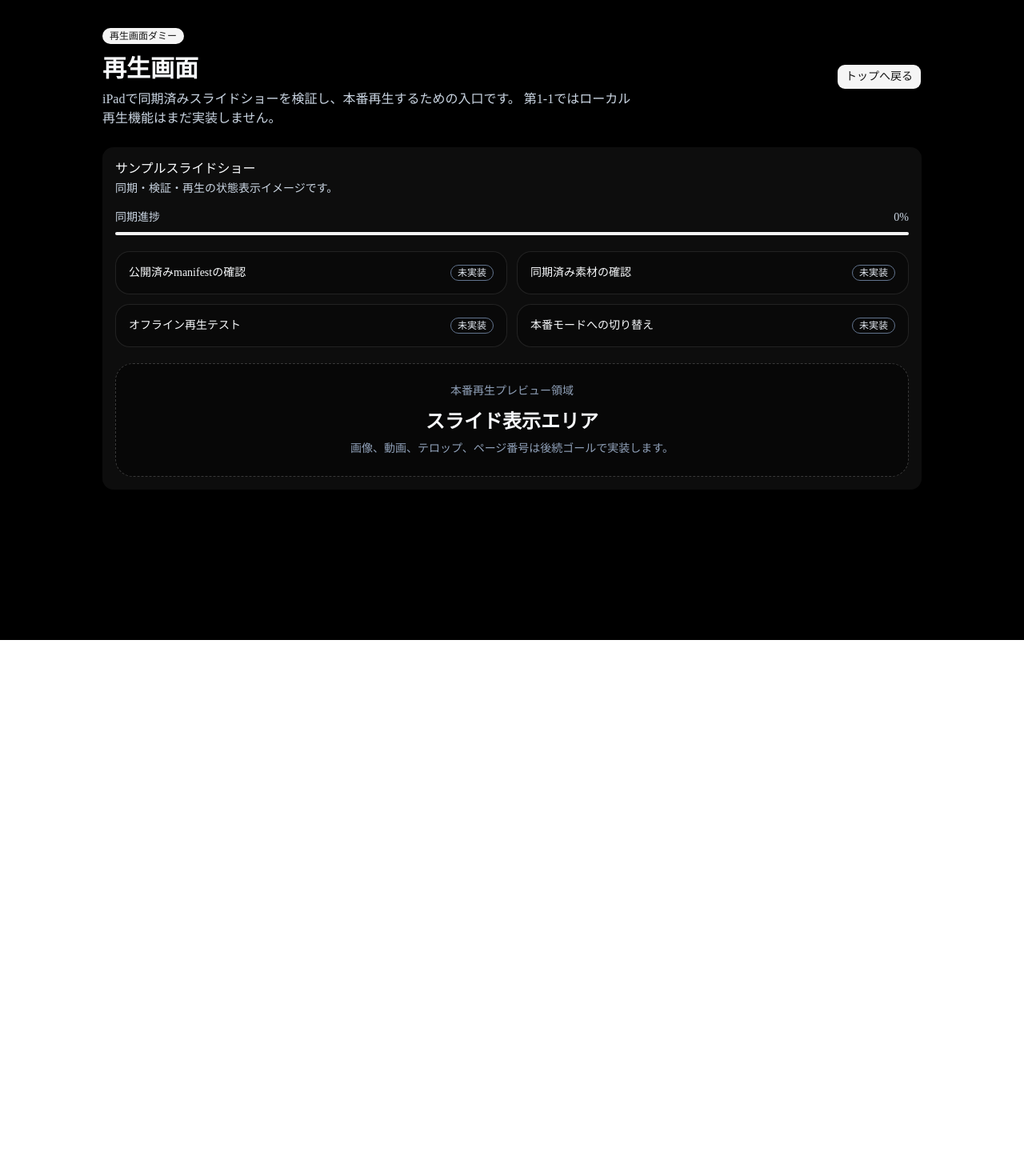
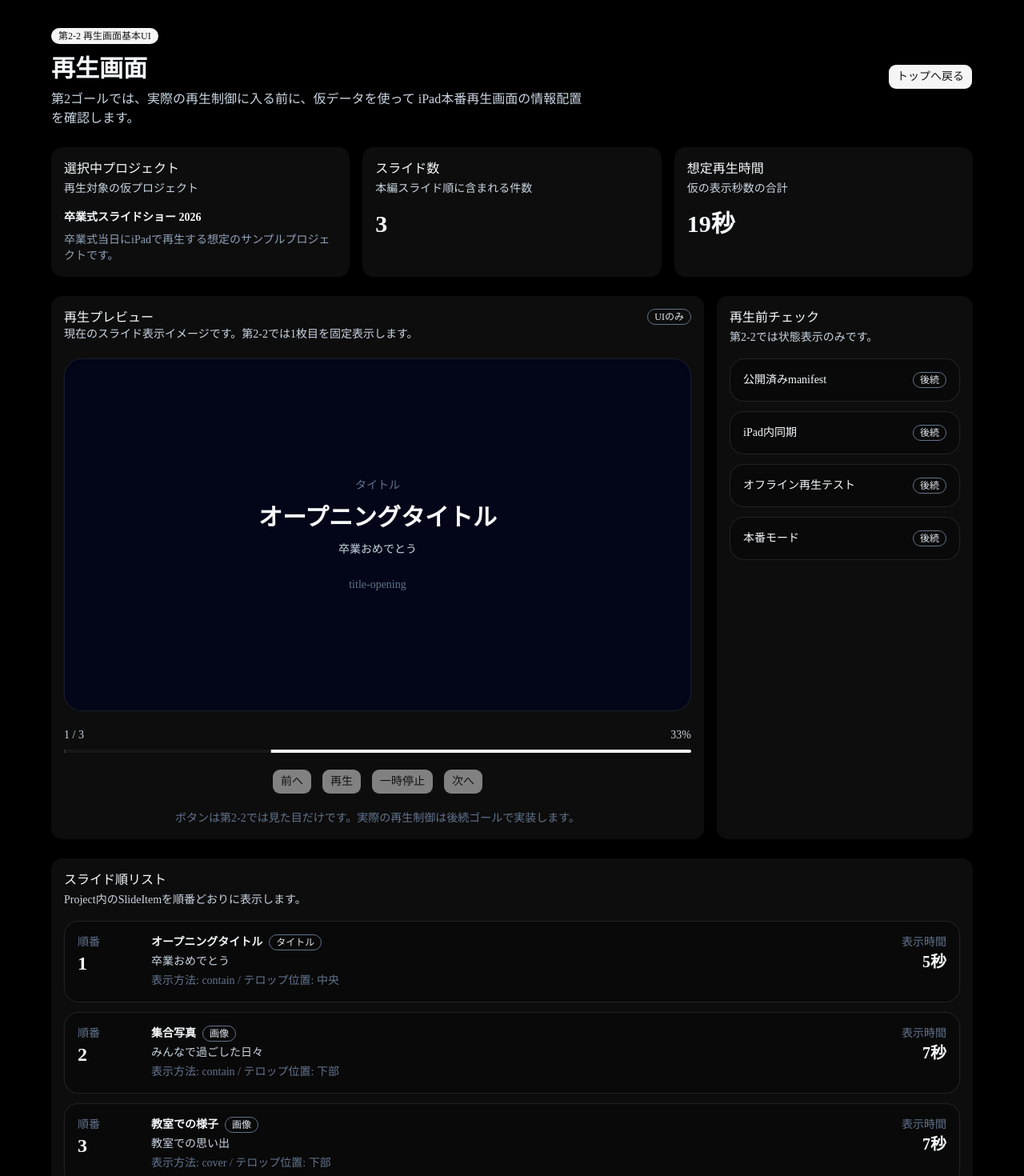
Before and after one commit to hamakirin1230/ipad-slideshow-pwa, a Next.js app: page /ipad-slideshow-pwa/player in a window 1280 px wide. Shown: the top 1470 px of the page at 80% size. Before the commit the page ends 800 px from the top, so only its background shows below. Built offline with nearby package versions, Linux system fonts and the light colour scheme.

Commit message:
Add mock player view

```diff
--- a/src/app/player/page.tsx
+++ b/src/app/player/page.tsx
@@ -9,25 +9,63 @@ import {
   CardHeader,
   CardTitle,
 } from "@/components/ui/card";
+import { getAssetById, mockActiveProject } from "@/lib/mock-data";
 
-const checks = [
-  "公開済みmanifestの確認",
-  "同期済み素材の確認",
-  "オフライン再生テスト",
-  "本番モードへの切り替え",
-];
+function getAssetKindLabel(kind: string | undefined) {
+  switch (kind) {
+    case "image":
+      return "画像";
+    case "video":
+      return "動画";
+    case "title-card":
+      return "タイトル";
+    default:
+      return "不明";
+  }
+}
+
+function getCaptionPresetLabel(preset: string) {
+  switch (preset) {
+    case "none":
+      return "なし";
+    case "bottom":
+      return "下部";
+    case "center":
+      return "中央";
+    default:
+      return preset;
+  }
+}
 
 export default function PlayerPage() {
+  const activeProject = mockActiveProject;
+  const slideItems = activeProject.slideItems
+    .slice()
+    .sort((a, b) => a.order - b.order);
+
+  const currentSlide = slideItems[0];
+  const currentAsset = currentSlide
+    ? getAssetById(currentSlide.assetId)
+    : undefined;
+
+  const totalDurationSeconds = slideItems.reduce(
+    (total, slideItem) => total + slideItem.durationSeconds,
+    0,
+  );
+
+  const previewProgress =
+    slideItems.length > 0 ? Math.round((1 / slideItems.length) * 100) : 0;
+
   return (
     <main className="min-h-screen bg-black px-6 py-8 text-slate-50">
-      <div className="mx-auto flex w-full max-w-5xl flex-col gap-6">
+      <div className="mx-auto flex w-full max-w-6xl flex-col gap-6">
         <div className="flex flex-col gap-3 sm:flex-row sm:items-center sm:justify-between">
           <div>
-            <Badge variant="secondary">再生画面ダミー</Badge>
+            <Badge variant="secondary">第2-2 再生画面基本UI</Badge>
             <h1 className="mt-3 text-3xl font-bold">再生画面</h1>
             <p className="mt-2 max-w-2xl text-slate-300">
-              iPadで同期済みスライドショーを検証し、本番再生するための入口です。
-              第1-1ではローカル再生機能はまだ実装しません。
+              第2ゴールでは、実際の再生制御に入る前に、仮データを使って
+              iPad本番再生画面の情報配置を確認します。
             </p>
           </div>
           <Button asChild variant="secondary">
@@ -35,47 +73,210 @@ export default function PlayerPage() {
           </Button>
         </div>
 
+        <section className="grid gap-4 md:grid-cols-3">
           <Card className="border-white/10 bg-white/5 text-slate-50">
             <CardHeader>
-            <CardTitle>サンプルスライドショー</CardTitle>
+              <CardTitle>選択中プロジェクト</CardTitle>
               <CardDescription className="text-slate-300">
-              同期・検証・再生の状態表示イメージです。
+                再生対象の仮プロジェクト
               </CardDescription>
             </CardHeader>
+            <CardContent>
+              <p className="font-semibold">{activeProject.title}</p>
+              <p className="mt-2 text-sm text-slate-400">
+                {activeProject.description}
+              </p>
+            </CardContent>
+          </Card>
+
+          <Card className="border-white/10 bg-white/5 text-slate-50">
+            <CardHeader>
+              <CardTitle>スライド数</CardTitle>
+              <CardDescription className="text-slate-300">
+                本編スライド順に含まれる件数
+              </CardDescription>
+            </CardHeader>
+            <CardContent>
+              <p className="text-3xl font-bold">{slideItems.length}</p>
+            </CardContent>
+          </Card>
+
+          <Card className="border-white/10 bg-white/5 text-slate-50">
+            <CardHeader>
+              <CardTitle>想定再生時間</CardTitle>
+              <CardDescription className="text-slate-300">
+                仮の表示秒数の合計
+              </CardDescription>
+            </CardHeader>
+            <CardContent>
+              <p className="text-3xl font-bold">{totalDurationSeconds}秒</p>
+            </CardContent>
+          </Card>
+        </section>
+
+        <section className="grid gap-4 lg:grid-cols-[1fr_320px]">
+          <Card className="border-white/10 bg-white/5 text-slate-50">
+            <CardHeader>
+              <div className="flex flex-col gap-3 sm:flex-row sm:items-start sm:justify-between">
+                <div>
+                  <CardTitle>再生プレビュー</CardTitle>
+                  <CardDescription className="text-slate-300">
+                    現在のスライド表示イメージです。第2-2では1枚目を固定表示します。
+                  </CardDescription>
+                </div>
+                <Badge variant="outline" className="border-slate-500 text-slate-200">
+                  UIのみ
+                </Badge>
+              </div>
+            </CardHeader>
             <CardContent className="space-y-5">
+              <div className="flex aspect-[16/9] flex-col items-center justify-center rounded-3xl border border-white/10 bg-slate-950 p-6 text-center shadow-inner">
+                <p className="text-sm text-slate-500">
+                  {getAssetKindLabel(currentAsset?.kind)}
+                </p>
+                <h2 className="mt-3 text-3xl font-bold">
+                  {currentAsset?.title ?? "表示する素材がありません"}
+                </h2>
+                <p className="mt-3 max-w-xl text-slate-300">
+                  {currentSlide?.caption ?? "テロップなし"}
+                </p>
+                <p className="mt-6 text-sm text-slate-500">
+                  {currentAsset?.filename ?? "no-asset"}
+                </p>
+              </div>
+
               <div className="space-y-2">
                 <div className="flex justify-between text-sm text-slate-300">
-                <span>同期進捗</span>
-                <span>0%</span>
+                  <span>
+                    {slideItems.length > 0
+                      ? `1 / ${slideItems.length}`
+                      : "0 / 0"}
+                  </span>
+                  <span>{previewProgress}%</span>
                 </div>
-              <Progress value={0} />
+                <Progress value={previewProgress} />
               </div>
 
-            <div className="grid gap-3 md:grid-cols-2">
-              {checks.map((check) => (
-                <div
-                  key={check}
-                  className="rounded-2xl border border-white/10 bg-black/30 p-4"
-                >
+              <div className="flex flex-wrap items-center justify-center gap-3">
+                <Button variant="secondary" disabled>
+                  前へ
+                </Button>
+                <Button variant="secondary" disabled>
+                  再生
+                </Button>
+                <Button variant="secondary" disabled>
+                  一時停止
+                </Button>
+                <Button variant="secondary" disabled>
+                  次へ
+                </Button>
+              </div>
+
+              <p className="text-center text-sm text-slate-500">
+                ボタンは第2-2では見た目だけです。実際の再生制御は後続ゴールで実装します。
+              </p>
+            </CardContent>
+          </Card>
+
+          <Card className="border-white/10 bg-white/5 text-slate-50">
+            <CardHeader>
+              <CardTitle>再生前チェック</CardTitle>
+              <CardDescription className="text-slate-300">
+                第2-2では状態表示のみです。
+              </CardDescription>
+            </CardHeader>
+            <CardContent className="space-y-3">
+              <div className="rounded-2xl border border-white/10 bg-black/30 p-4">
                 <div className="flex items-center justify-between gap-3">
-                    <span>{check}</span>
+                  <span>公開済みmanifest</span>
                   <Badge variant="outline" className="border-slate-500 text-slate-200">
-                      未実装
+                    後続
                   </Badge>
                 </div>
               </div>
-              ))}
+
+              <div className="rounded-2xl border border-white/10 bg-black/30 p-4">
+                <div className="flex items-center justify-between gap-3">
+                  <span>iPad内同期</span>
+                  <Badge variant="outline" className="border-slate-500 text-slate-200">
+                    後続
+                  </Badge>
+                </div>
               </div>
 
-            <div className="rounded-3xl border border-dashed border-white/20 bg-black/40 p-6 text-center">
-              <p className="text-sm text-slate-400">本番再生プレビュー領域</p>
-              <p className="mt-3 text-2xl font-bold">スライド表示エリア</p>
-              <p className="mt-2 text-sm text-slate-400">
-                画像、動画、テロップ、ページ番号は後続ゴールで実装します。
-              </p>
+              <div className="rounded-2xl border border-white/10 bg-black/30 p-4">
+                <div className="flex items-center justify-between gap-3">
+                  <span>オフライン再生テスト</span>
+                  <Badge variant="outline" className="border-slate-500 text-slate-200">
+                    後続
+                  </Badge>
+                </div>
+              </div>
+
+              <div className="rounded-2xl border border-white/10 bg-black/30 p-4">
+                <div className="flex items-center justify-between gap-3">
+                  <span>本番モード</span>
+                  <Badge variant="outline" className="border-slate-500 text-slate-200">
+                    後続
+                  </Badge>
+                </div>
               </div>
             </CardContent>
           </Card>
+        </section>
+
+        <section>
+          <Card className="border-white/10 bg-white/5 text-slate-50">
+            <CardHeader>
+              <CardTitle>スライド順リスト</CardTitle>
+              <CardDescription className="text-slate-300">
+                Project内のSlideItemを順番どおりに表示します。
+              </CardDescription>
+            </CardHeader>
+            <CardContent className="space-y-3">
+              {slideItems.map((slideItem) => {
+                const asset = getAssetById(slideItem.assetId);
+
+                return (
+                  <div
+                    key={slideItem.id}
+                    className="grid gap-3 rounded-2xl border border-white/10 bg-black/30 p-4 md:grid-cols-[80px_1fr_160px]"
+                  >
+                    <div>
+                      <p className="text-sm text-slate-500">順番</p>
+                      <p className="text-2xl font-bold">{slideItem.order}</p>
+                    </div>
+
+                    <div>
+                      <div className="flex flex-wrap items-center gap-2">
+                        <h2 className="font-semibold">
+                          {asset?.title ?? "不明な素材"}
+                        </h2>
+                        <Badge variant="outline" className="border-slate-500 text-slate-200">
+                          {getAssetKindLabel(asset?.kind)}
+                        </Badge>
+                      </div>
+                      <p className="mt-1 text-sm text-slate-300">
+                        {slideItem.caption ?? "テロップなし"}
+                      </p>
+                      <p className="mt-1 text-sm text-slate-500">
+                        表示方法: {slideItem.fit} / テロップ位置:{" "}
+                        {getCaptionPresetLabel(slideItem.captionPreset)}
+                      </p>
+                    </div>
+
+                    <div className="md:text-right">
+                      <p className="text-sm text-slate-500">表示時間</p>
+                      <p className="text-xl font-bold">
+                        {slideItem.durationSeconds}秒
+                      </p>
+                    </div>
+                  </div>
+                );
+              })}
+            </CardContent>
+          </Card>
+        </section>
       </div>
     </main>
   );
```
Lines whose indentation alone changed are shown as unchanged.
